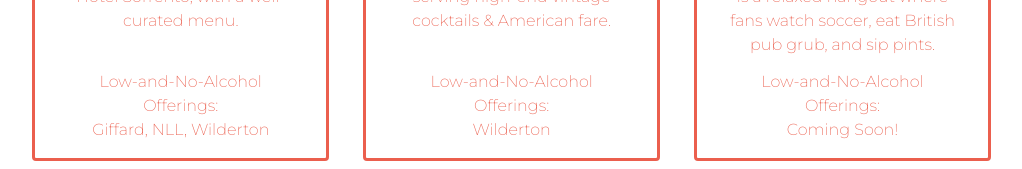
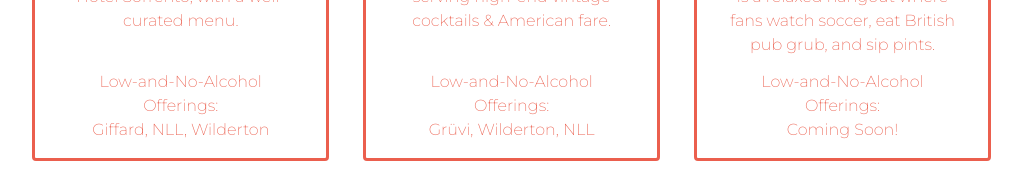
Before and after one commit to mfflynnnn/damp-and-dry, a React (Create React App) app: page /participants in a window 1280 px wide. Shown: the part 3097-3266 px from the top of the page, without its empty margins (237-1259 px from the left). Built offline with nearby package versions, Linux system fonts and the light colour scheme.

Commit message:
Updated Participants data for Tavern Law

```diff
--- a/src/Participants.js
+++ b/src/Participants.js
@@ -216,7 +216,7 @@ const arrayOfObjects = [
     description:
       "a sophisticated space with a speakeasy vibe, serving high-end vintage cocktails & American fare.",
     website: "https://www.tavernlaw.com/",
-    brandsOffered: "Wilderton",
+    brandsOffered: "Grüvi, Wilderton, NLL",
     mapLink:
       "https://www.google.com/maps/place/Tavern+Law/@47.613254,-122.3252777,15z/data=!4m13!1m7!3m6!1s0x0:0xaff3f0fece63d53d!2sTavern+Law!8m2!3d47.6132549!4d-122.3165689!10e1!3m4!1s0x0:0xaff3f0fece63d53d!8m2!3d47.6132549!4d-122.3165689",
   },
```
